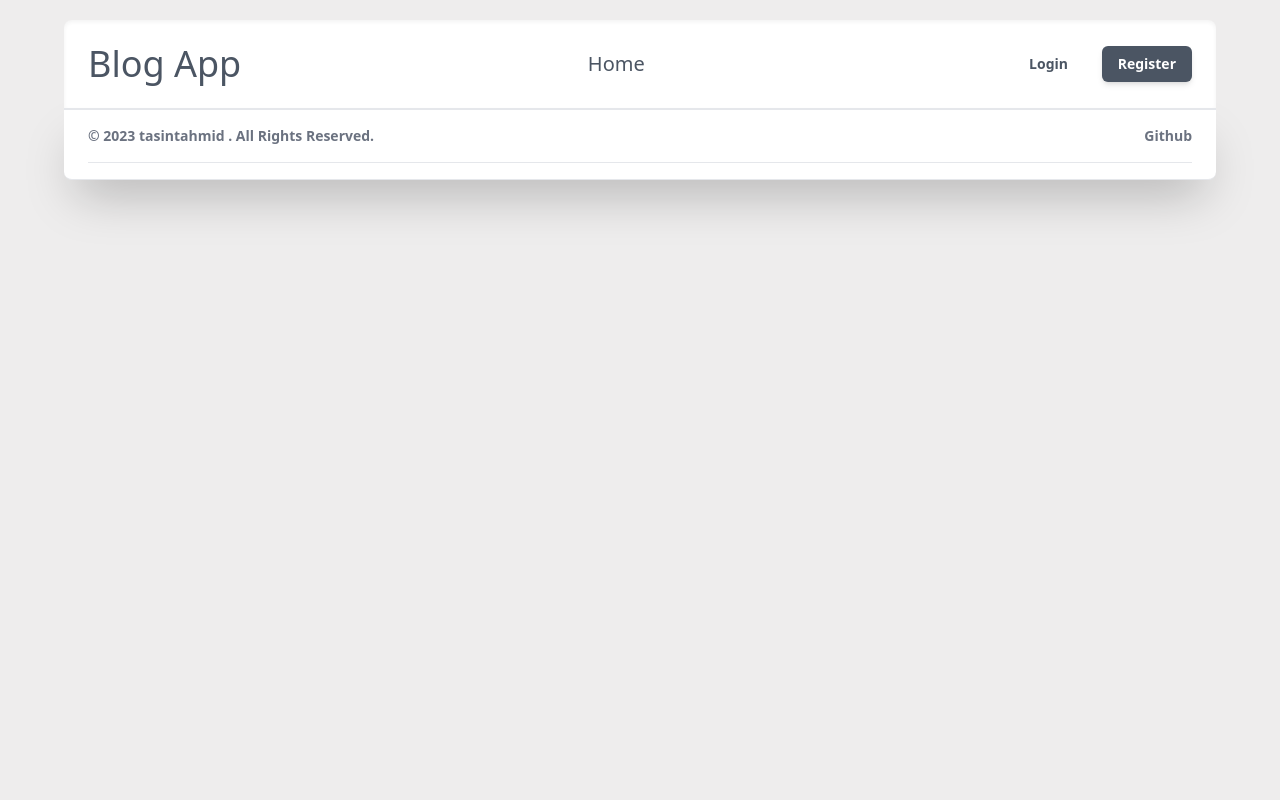
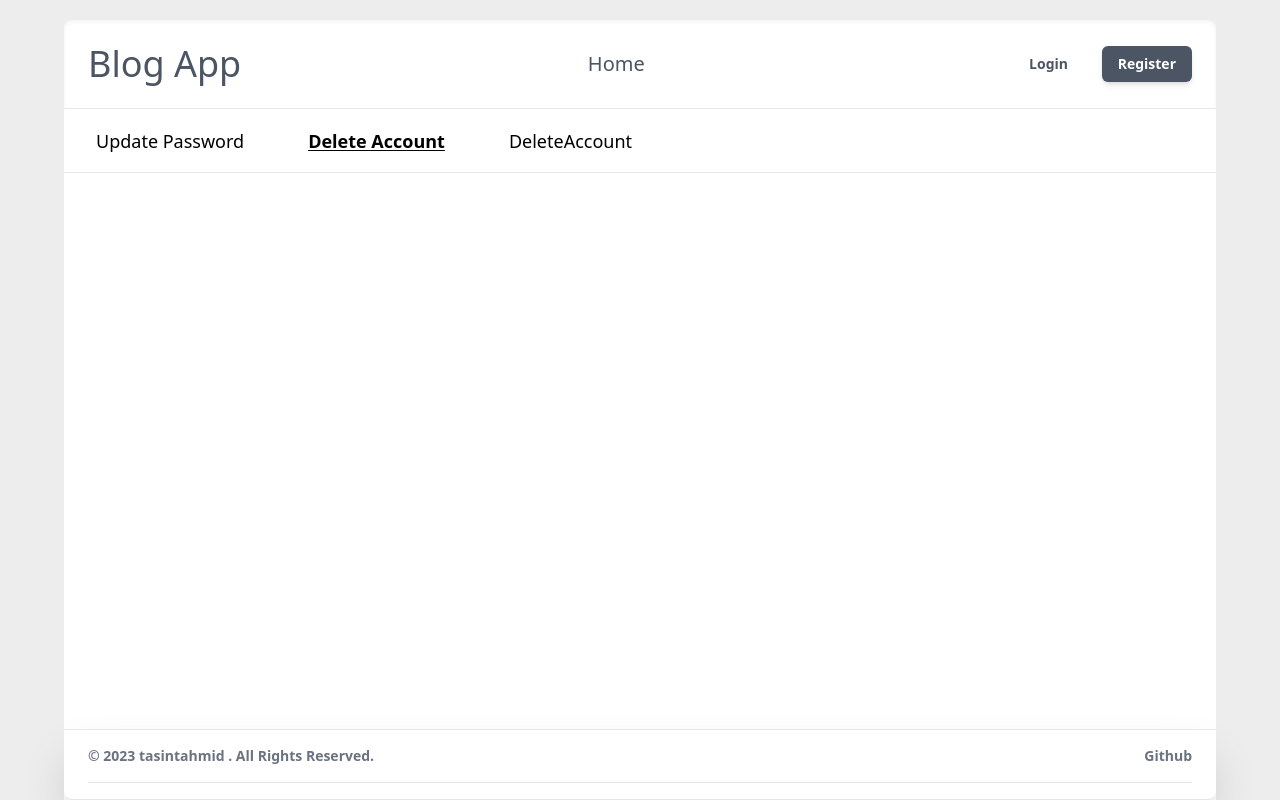
Before and after one commit to TasinTahmid/blog-client, a React (Vite) app: page /settings/delete-account in a window 1280 px wide. Built offline with nearby package versions, Linux system fonts and the light colour scheme.

Commit message:
29th commit: settings on going

```diff
--- a/src/App.jsx
+++ b/src/App.jsx
@@ -7,6 +7,8 @@ import Nav from "./components/Nav";
 import Footer from "./components/Footer";
 import BlogDetails from "./pages/BlogDetails";
 import ProfileSettings from "./pages/ProfileSettings";
+import PasswordUpdateForm from "./components/PasswordUpdateForm";
+import DeleteAccount from "./components/DeleteAccount";
 
 function App() {
     return (
@@ -17,7 +19,10 @@ function App() {
                     <Route path="/" element={<HomePage />} />
                     <Route path="/auth" element={<AuthPage />} />
                     <Route path="/profile" element={<Profile />} />
-                    <Route path="/settings" element={<ProfileSettings />} />
+                    <Route path="/settings" element={<ProfileSettings />}>
+                        <Route path="update-password" element={<PasswordUpdateForm />} />
+                        <Route path="delete-account" element={<DeleteAccount />} />
+                    </Route>
                     <Route path="/blogs/:id" element={<BlogDetails />} />
                 </Routes>
                 <Footer />
--- /dev/null
+++ b/src/components/DeleteAccount.jsx
@@ -0,0 +1,7 @@
+import React from "react";
+
+const DeleteAccount = () => {
+    return <div>DeleteAccount</div>;
+};
+
+export default DeleteAccount;
--- /dev/null
+++ b/src/components/ItemBar.jsx
@@ -0,0 +1,28 @@
+import React from "react";
+import { useNavigate, NavLink, Outlet } from "react-router-dom";
+
+const ItemBar = () => {
+    return (
+        <div className="pl-8 h-16 w-full border-b border-black-500 text-lg flex justify-start items-center">
+            <NavLink
+                to="update-password"
+                className={({ isActive }) =>
+                    isActive ? "underline underline-offset-2 font-semibold mr-16" : "mr-16"
+                }
+            >
+                Update Password
+            </NavLink>
+            <NavLink
+                to="delete-account"
+                className={({ isActive }) =>
+                    isActive ? "underline underline-offset-2 font-semibold mr-16" : "mr-16"
+                }
+            >
+                Delete Account
+            </NavLink>
+            <Outlet />
+        </div>
+    );
+};
+
+export default ItemBar;
--- a/src/components/PasswordUpdateForm.jsx
+++ b/src/components/PasswordUpdateForm.jsx
@@ -72,7 +72,7 @@ const PasswordUpdateForm = ({ toggleProfileSettings }) => {
     };
 
     return (
-        <div className="relative top-10  h-fit w-fit bg-gray-50 flex justify-center px-auto">
+        <div className="relative top-80 h-fit w-fit bg-gray-50 flex justify-center">
             <form
                 onSubmit={handleSubmit(onSubmit)}
                 noValidate
--- a/src/pages/ProfileSettings.jsx
+++ b/src/pages/ProfileSettings.jsx
@@ -1,9 +1,11 @@
 import PasswordUpdateForm from "../components/PasswordUpdateForm";
+import ItemBar from "../components/ItemBar";
 
 const ProfileSettings = () => {
     return (
-        <div className="bg-white size-full flex justify-center items-center">
-            <PasswordUpdateForm />
+        <div className="bg-white size-full ">
+            <ItemBar />
+            {/* <PasswordUpdateForm /> */}
         </div>
     );
 };
```
